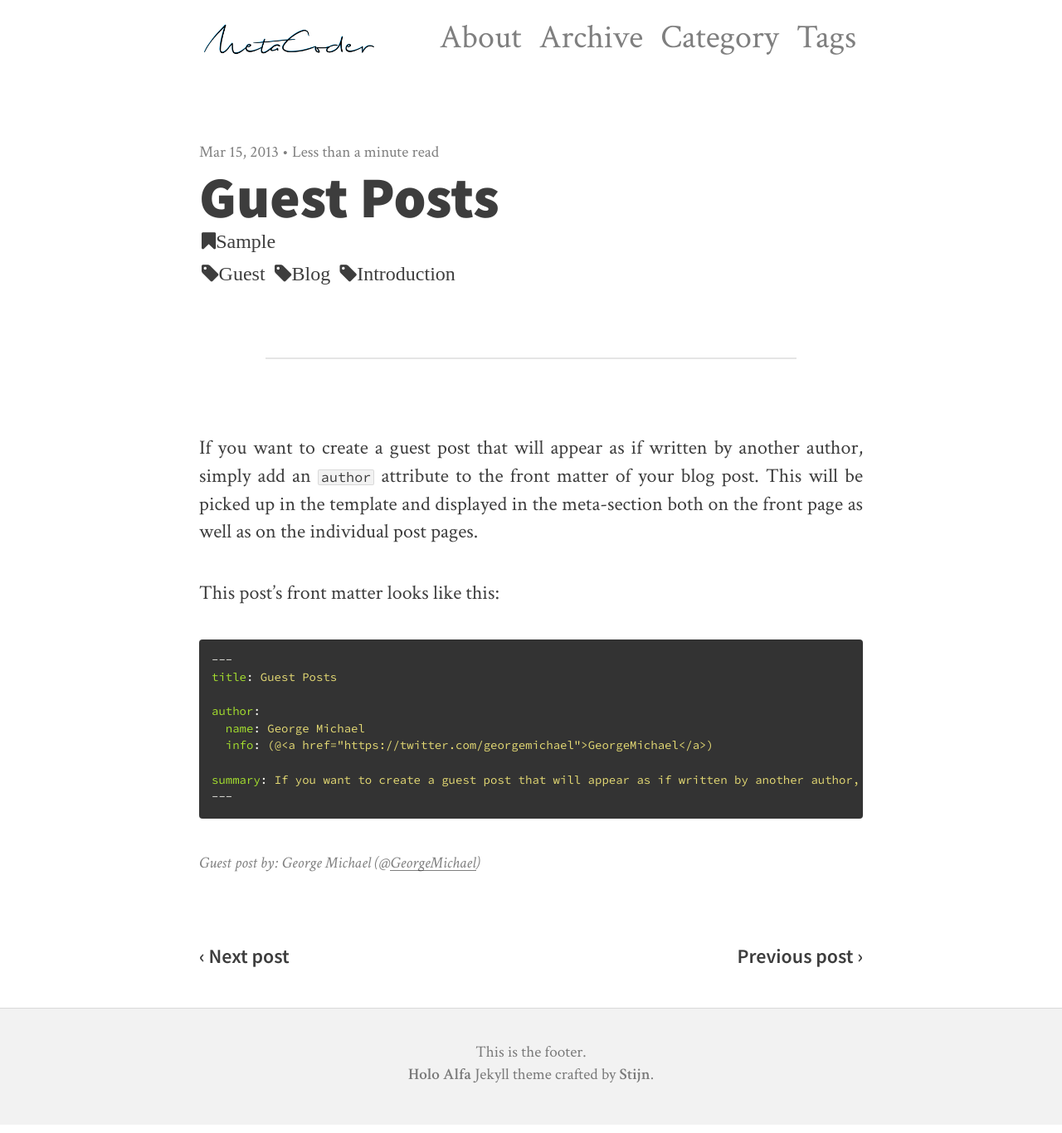
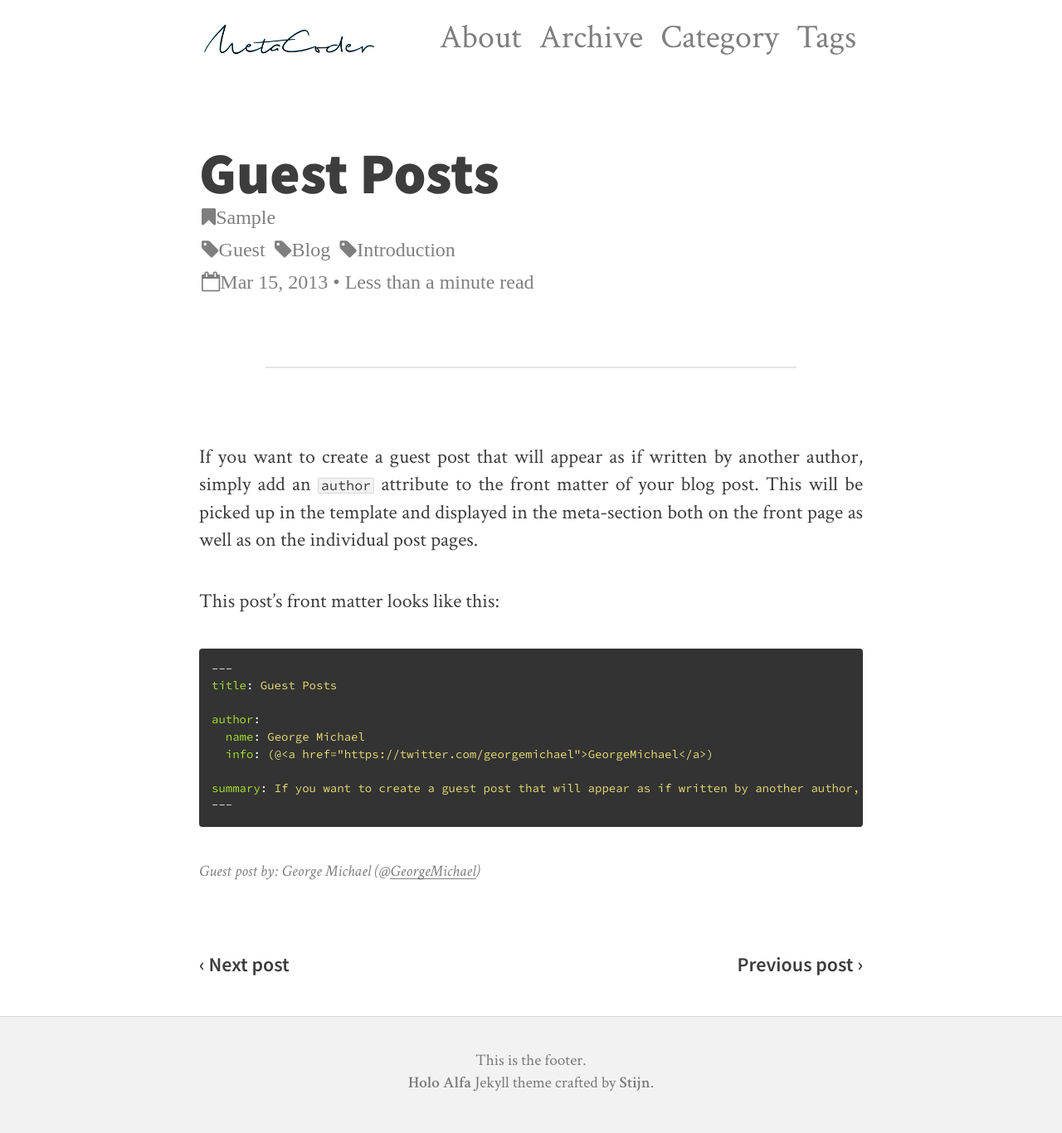
Before and after one commit to foocoder/foocoder.github.io, a Jekyll site: the page built from _posts/2013-03-15-guest-posts.md, in a window 1280 px wide. Shown: the whole page at 83% size. Built offline with Jekyll 4.4.1, drawn with Linux system fonts in a browser that asks for light colours; nearby versions of some CDN libraries.

Commit message:
change the post style

```diff
--- a/_layouts/post.html
+++ b/_layouts/post.html
@@ -10,7 +10,6 @@ layout: default
 {% endif %}
 
 <article>
-    <span class="meta">{{ page.date | date: site.date_format }} • {{ read-time }}</span>
         <h1>{{ page.title }}</h1>
         <div class="category">
             {% for cat in page.categories %}
@@ -21,6 +20,9 @@ layout: default
             {% for tag in page.tags %}
             <a class="fa fa-tag" href="/tags/#{{ tag }}" title="{{ tag }}">{{ tag }}</a>
             {% endfor %}
+        </div>
+        <div class="times">
+            <span class="fa fa-calendar-o">{{ page.date | date: site.date_format }} • {{ read-time }}</span>
         </div>
 
         <hr>
--- a/css/style.css
+++ b/css/style.css
@@ -122,7 +122,7 @@ h3, h4, h5, h6 {
   display: block;
   margin-bottom: 10px;
   font-weight: 400;
-  font-size: .8em;
+  font-size: 1.6em;
 }
 .fluid-width-video-wrapper {
   margin: 30px auto;
@@ -493,7 +493,13 @@ nav a.current {
 /* Additional */
 div.tags{
     margin-top:15px;
+    color: rgba({{ site.text-color }}, 0.5);
 }
 div.category{
     margin-top:15px;
+    color: rgba({{ site.text-color }}, 0.5);
 }
+div.times{
+    margin-top:15px;
+    color: rgba({{ site.text-color }}, 0.5);
+}
```
Also changed, not shown: 6 other files.
